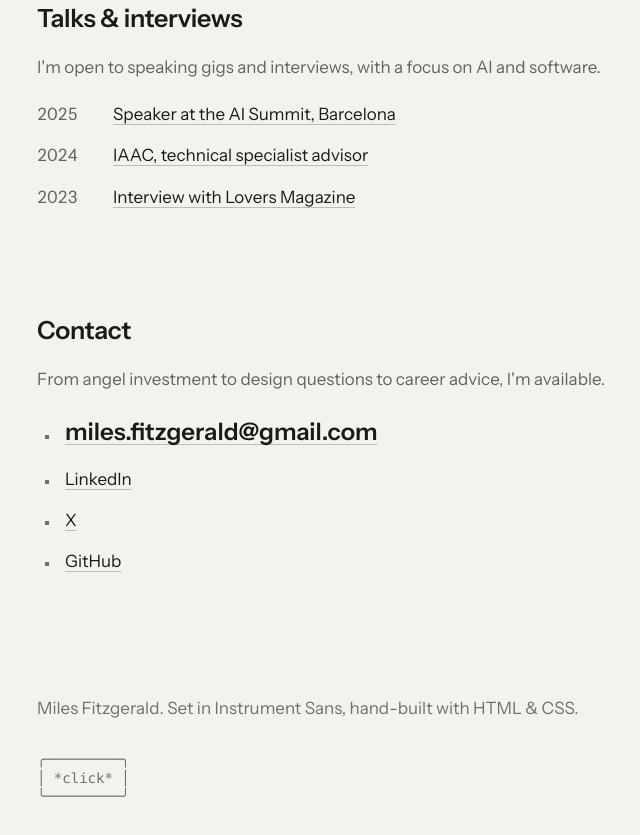
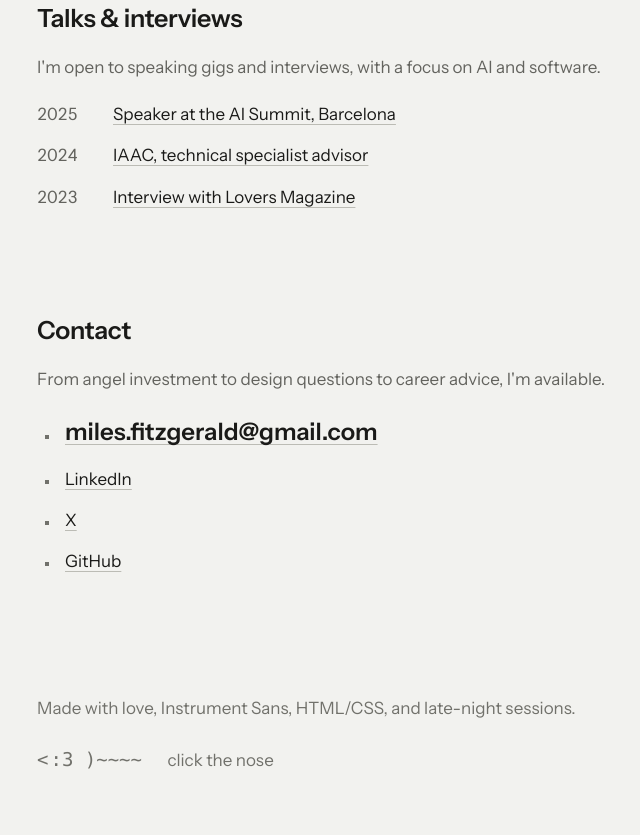
Before and after one commit to milesfitzgerald/miles-portfolio, a plain HTML site: page index.html in a window 1280 px wide. Shown: the part 1855-2690 px from the top of the page, without its empty margins (283-923 px from the left). Drawn offline with Linux system fonts and the light colour scheme.

Commit message:
Footer: personal colophon; ASCII mouse, click the nose to top
Co-Authored-By: Claude Fable 5 <noreply@anthropic.com>

```diff
--- a/index.html
+++ b/index.html
@@ -140,18 +140,22 @@ footer{
   color:var(--faint);
   font-size:17px;
 }
-footer .click{
-  display:block;width:max-content;margin-top:28px;
+footer .mouse{
+  margin:28px 0 0;
+  font-family:ui-monospace,SFMono-Regular,Menlo,monospace;
+  font-size:19px;line-height:1;
+  color:var(--faint);
+}
+footer .nose{
   color:var(--faint);text-decoration:none;
+  padding:8px 2px 8px 0;
 }
-footer .click pre{
-  margin:0;
-  font-family:ui-monospace,SFMono-Regular,Menlo,monospace;
-  font-size:14px;line-height:1.3;
-  transition:transform .08s ease;
+footer .nose:hover{color:var(--accent)}
+footer .nose:active{display:inline-block;transform:translateX(-2px)}
+footer .hint{
+  font-family:"Untitled Sans","Instrument Sans",-apple-system,"Helvetica Neue",Arial,sans-serif;
+  font-size:17px;margin-left:14px;
 }
-footer .click:hover{color:var(--accent)}
-footer .click:active pre{transform:translateY(2px)}
 
 /* JS enhancements — sections rise in; email copy feedback */
 .reveal{
@@ -237,10 +241,8 @@ footer .click:active pre{transform:translateY(2px)}
   </section>
 
   <footer>
-    Miles Fitzgerald. Set in Instrument Sans, hand-built with HTML &amp; CSS.
-    <a class="click" href="#top" aria-label="Back to top"><pre>╭─────────╮
-│ *click* │
-╰─────────╯</pre></a>
+    Made with love, Instrument Sans, HTML/CSS, and late-night sessions.
+    <p class="mouse"><a class="nose" href="#top" aria-label="Back to top">&lt;</a>:3 )~~~~ <span class="hint">click the nose</span></p>
   </footer>
 
 </div>
```
